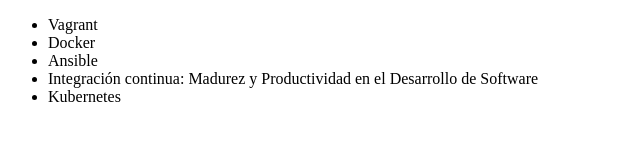
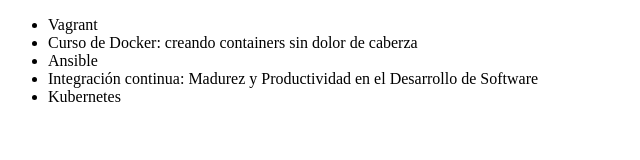
Before and after one commit to FdoRubio/alura-git, a plain HTML site: page index.html in a window 1280 px wide. Shown: the whole page, without its empty margins (0-640 px from the left). Drawn offline with Linux system fonts and the light colour scheme.

Commit message:
Actualizando nombre del curso de Docker.

```diff
--- a/index.html
+++ b/index.html
@@ -7,7 +7,7 @@
 <body>
      <ul>
          <li> Vagrant </li>
-         <li> Docker </li>
+         <li> Curso de Docker: creando containers sin dolor de caberza</li>
          <li> Ansible </li>
          <li> Integración continua: Madurez y Productividad en el Desarrollo de Software</li>
           <li>Kubernetes</li>
```
